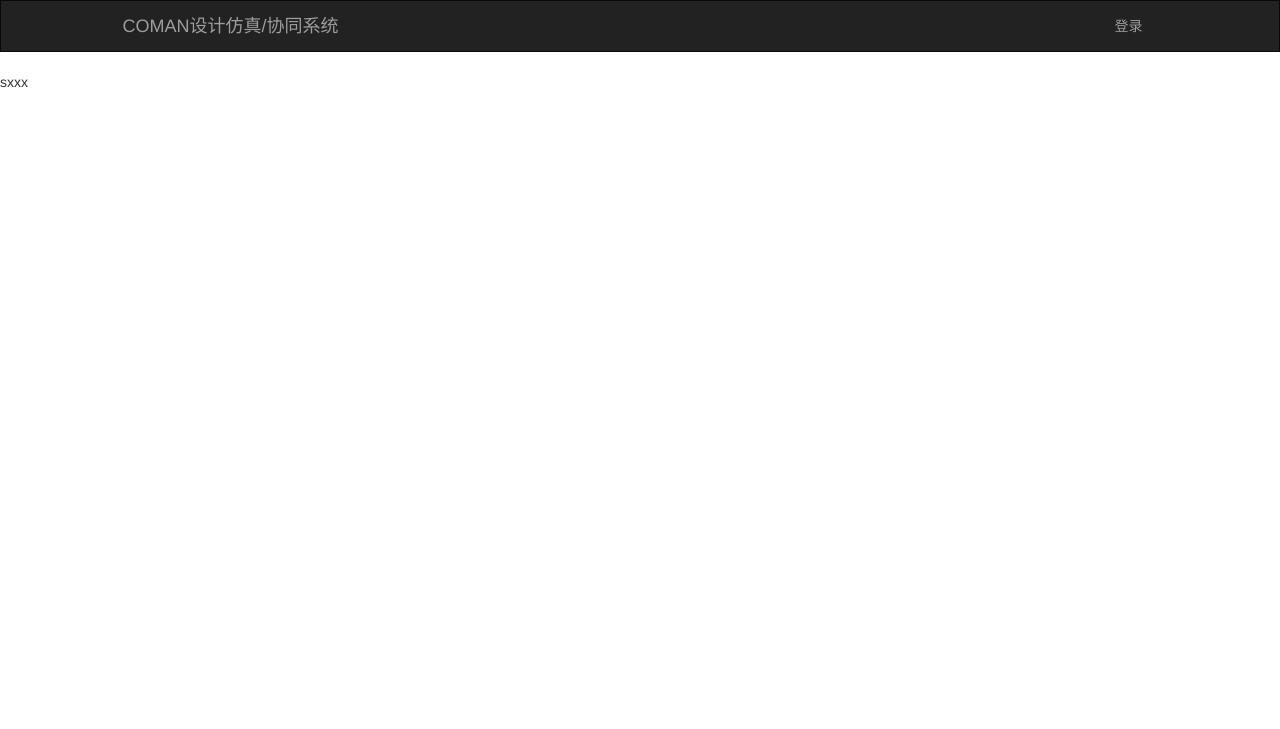
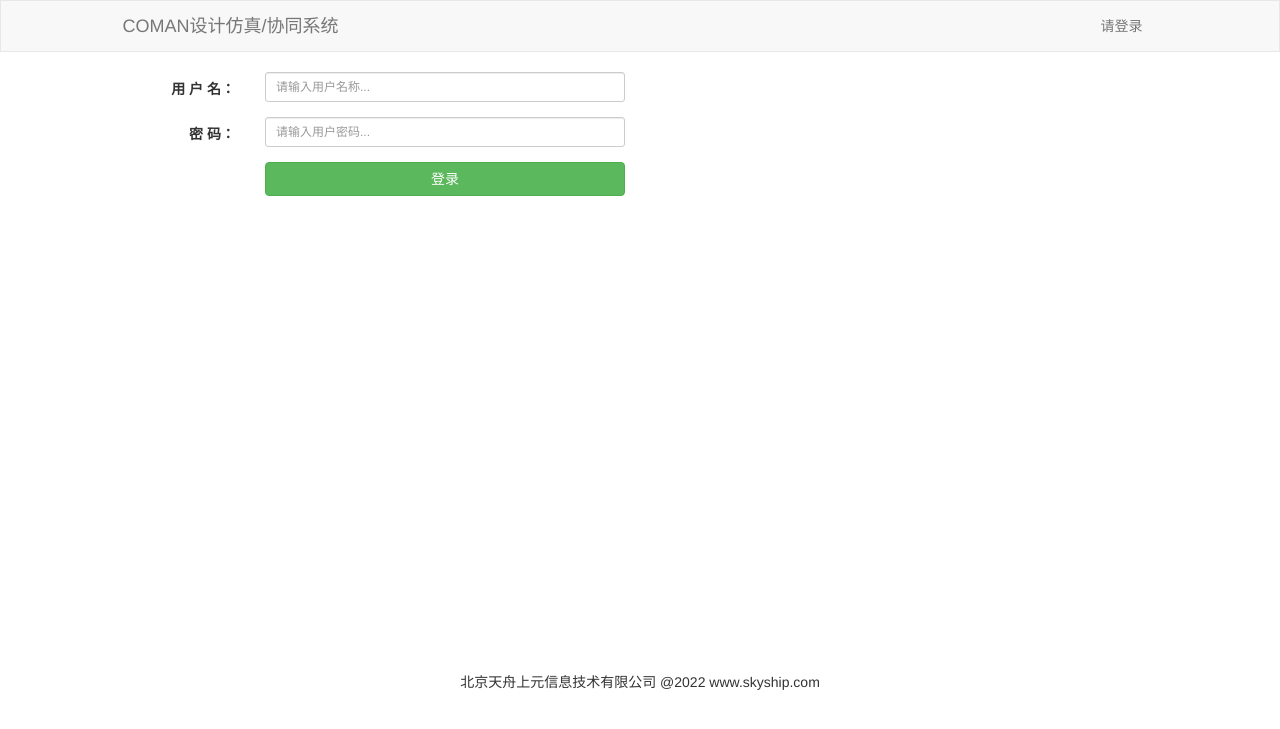
Before and after one commit to qw20140729/skyship, a Flask app: page / in a window 1280 px wide. Shown: the top 729 px of the page. Run offline with Flask 2, Linux system fonts and the light colour scheme; parts of the project's set-up code (start-up, migrations or seed data) failed here and were passed over; some libraries are stand-ins or nearby versions.

Commit message:
20220613

```diff
--- a/coman/templates/common/layout.html
+++ b/coman/templates/common/layout.html
@@ -7,7 +7,7 @@
 </head>
 <body>
 
-<nav class="navbar navbar-inverse" style="border-radius: 0px">
+<nav class="navbar navbar-default" style="border-radius: 0px">
   <div class="container-fluid col-lg-10 col-lg-offset-1" >
     <!-- Brand and toggle get grouped for better mobile display -->
     <div class="navbar-header">
@@ -27,14 +27,17 @@
         <li><a href="/">材料库</a></li>
       </ul-->
       <ul class="nav navbar-nav navbar-right">
-        <li><a href="#">登录</a></li>
+        <li><a href="#">请登录</a></li>
       </ul>
     </div><!-- /.navbar-collapse -->
   </div><!-- /.container-fluid -->
 </nav>
-
-{% block content %}
-{% endblock %}
+<div class="container" style="min-height: 600px">
+{% block content %}  {% endblock %}
+  </div>
+<footer class="text-center">
+  北京天舟上元信息技术有限公司   @2022 www.skyship.com
+</footer>
 <script src="/static/plugins/jquery.min.js"></script>
 <script src="/static/plugins/bootstrap_v3/js/bootstrap.min.js"></script>
 </body>
--- a/coman/templates/index.html
+++ b/coman/templates/index.html
@@ -1,5 +1,25 @@
 {% extends "common/layout.html" %}
 
 {% block content %}
-<p>sxxx</p>
+
+<div class="form-horizontal form-group-sm" >
+    <div class="form-group">
+        <label for="inputEmail3" class="col-sm-2 control-label">用 户 名：</label>
+        <div class="col-sm-4">
+            <input type="email" class="form-control" id="inputEmail3" placeholder="请输入用户名称...">
+        </div>
+    </div>
+    <div class="form-group">
+        <label for="inputPassword3" class="col-sm-2 control-label">密    码：</label>
+        <div class="col-sm-4">
+            <input type="password" class="form-control" id="inputPassword3" placeholder="请输入用户密码...">
+        </div>
+    </div>
+    <div class="form-group">
+        <div class="col-sm-offset-2 col-sm-4">
+            <button type="submit" class="btn btn-default btn-block btn-success">登录</button>
+        </div>
+    </div>
+
+</div>
 {% endblock %}
```
Also changed, not shown: 1 other file.
